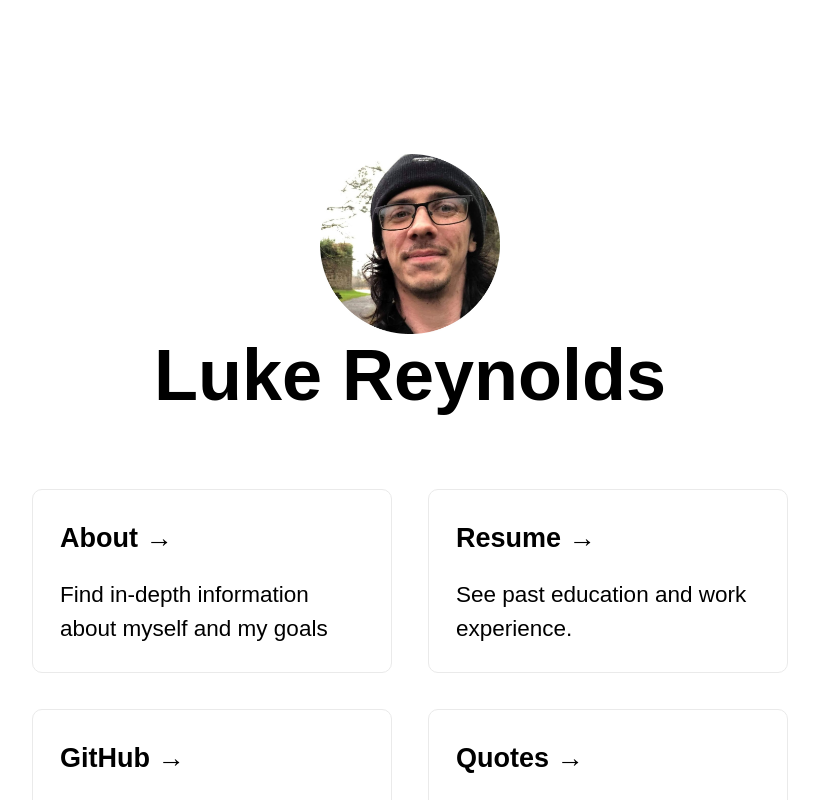
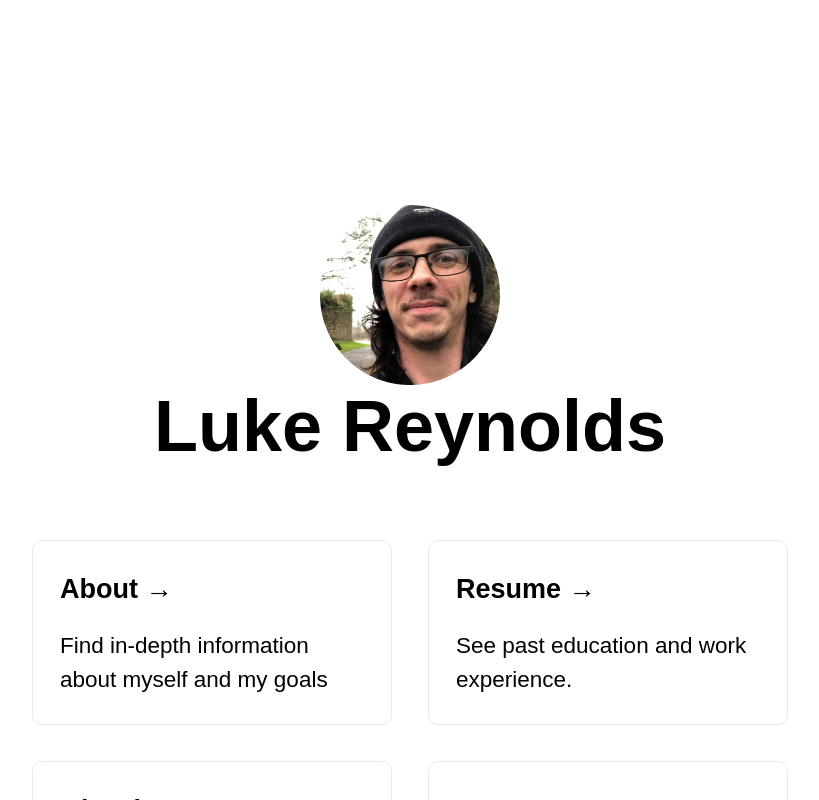
Before and after one commit to lreynolds188/Portfolio, a Next.js app: page / in a window 1280 px wide. Shown: the top 800 px of the page, without its empty margins (230-1049 px from the left). Built offline with nearby package versions, Linux system fonts and the light colour scheme.

Commit message:
Update globals.css

```diff
--- a/styles/globals.css
+++ b/styles/globals.css
@@ -5,6 +5,8 @@ body {
   font-family:'Gudea',sans-serif;
   line-height: 1.6;
   font-size: 18px;
+  background-color:#fff;
+  margin:5% 10% 5% 10%
 }
 
 * {
@@ -25,12 +27,6 @@ img {
   display: block;
 }
 
-body {
-  background-color:#fff;
-  font-family:'Gudea',sans-serif;
-  margin:5% 5% 5% 5%
-}
-
 hr {
   border:1px dotted #a7a9ab;
   border-style:none none dotted;
```
